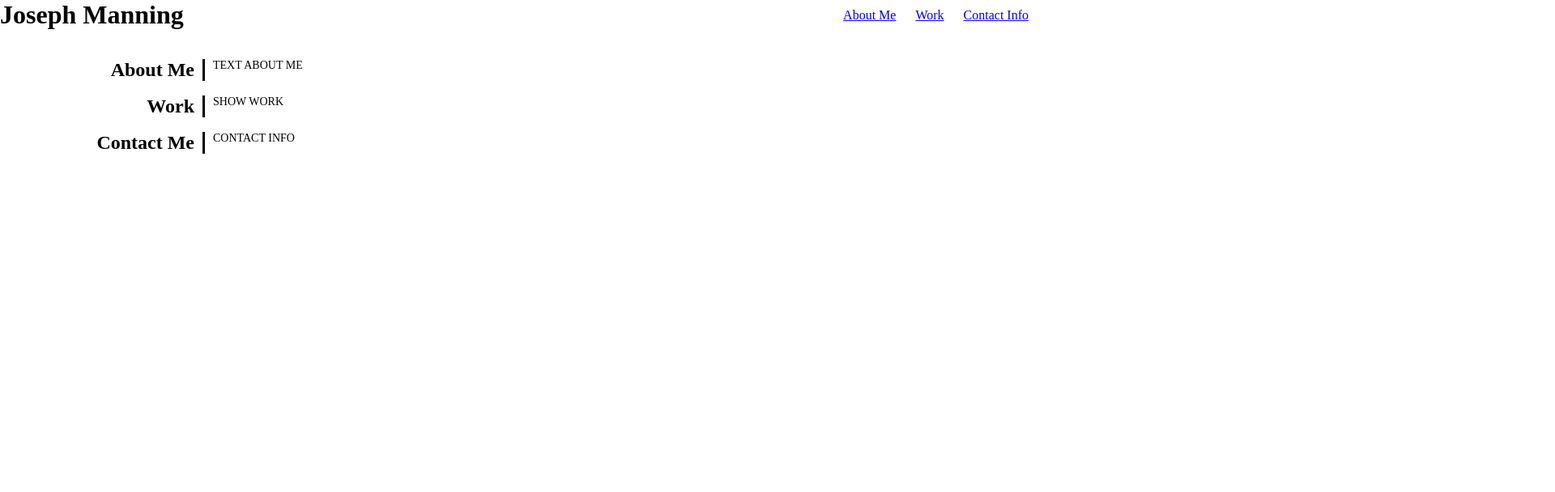
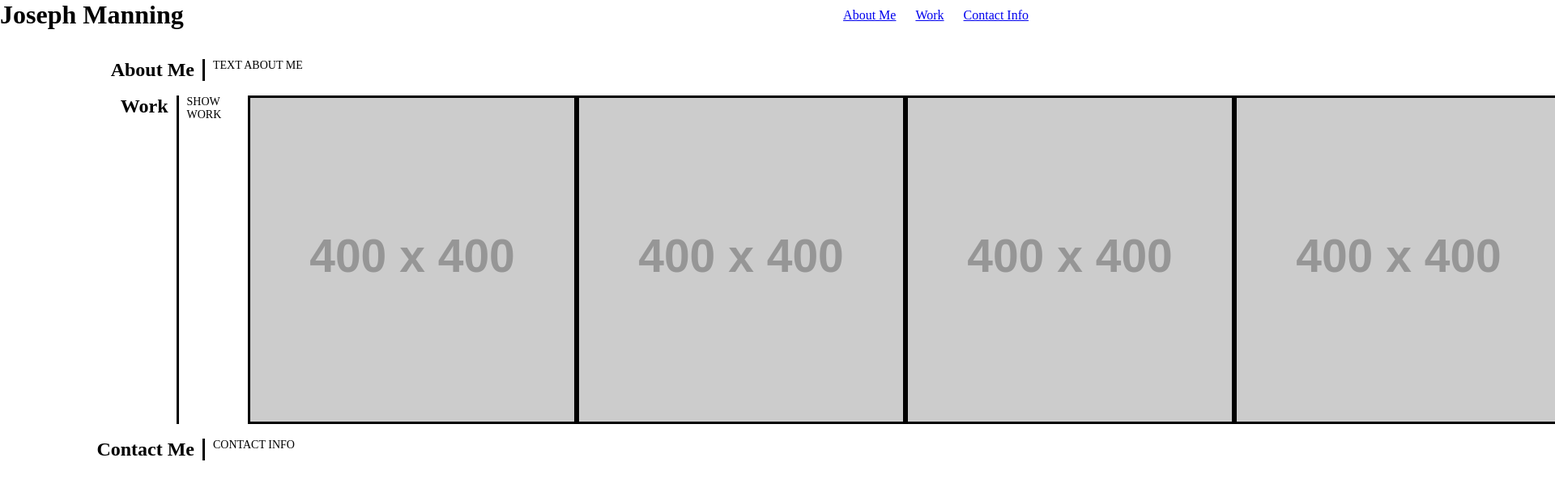
Before and after one commit to JMan4342/Portfolio, a plain HTML site: page index.html in a window 1280 px wide. Shown: the top 608 px of the page at 81% size, 1920 px wide, since content can reach past the window. Drawn offline with Linux system fonts and the light colour scheme; placeholder pictures from the web are drawn by us.

Commit message:
Add image placeholder in HTML

```diff
--- a/assets/css/style.css
+++ b/assets/css/style.css
@@ -46,3 +46,7 @@ header nav ul li {
     text-align: left;
     font-size: 14px;
 }
+
+.work img {
+    border: solid;
+}
--- a/index.html
+++ b/index.html
@@ -49,6 +49,11 @@
                 <p>
                     SHOW WORK
                 </p>
+                <img src="https://via.placeholder.com/400">
+                <img src="https://via.placeholder.com/400">
+                <img src="https://via.placeholder.com/400">
+                <img src="https://via.placeholder.com/400">
+                <img src="https://via.placeholder.com/400">
 
         </section>
 
```
